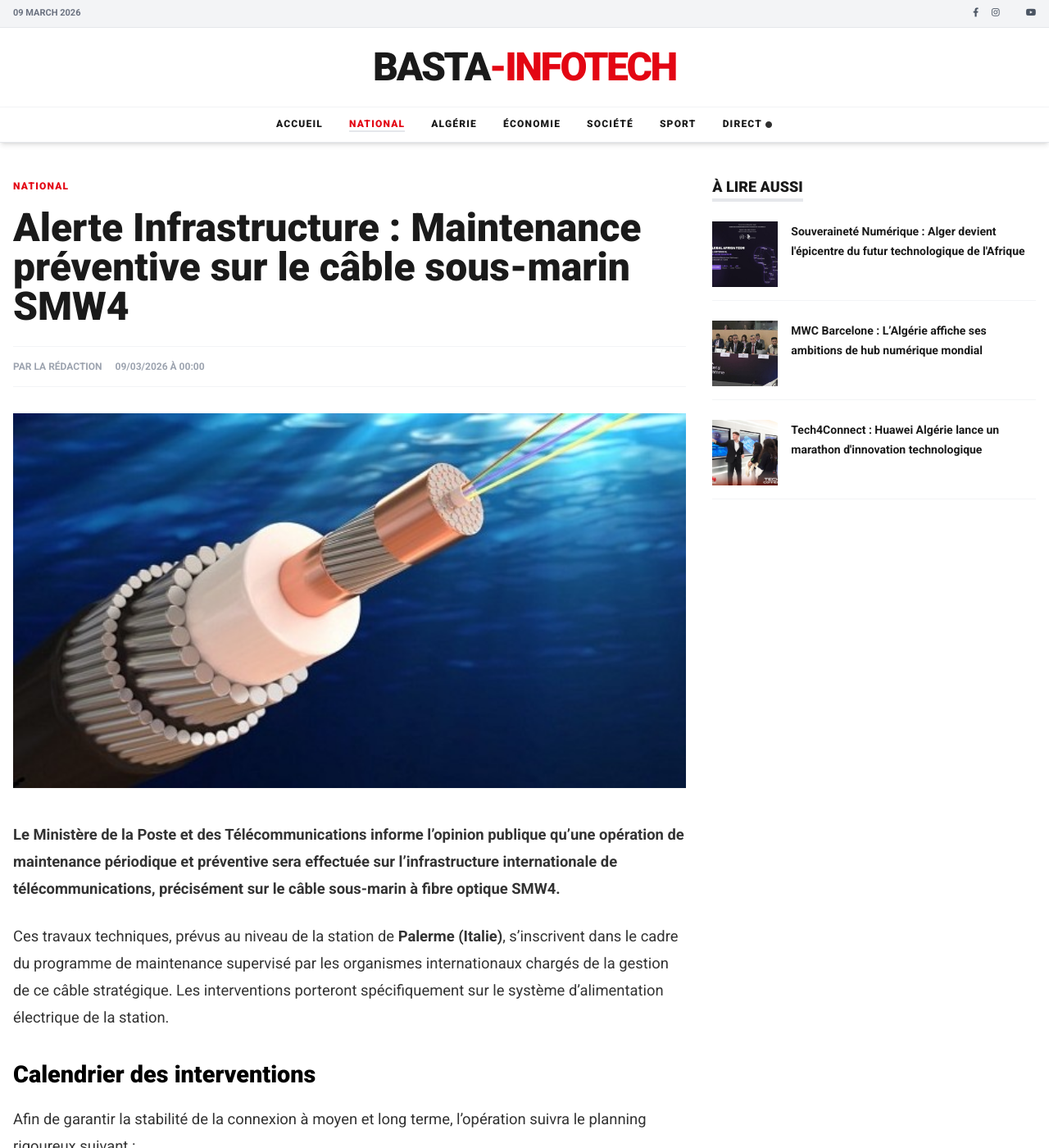
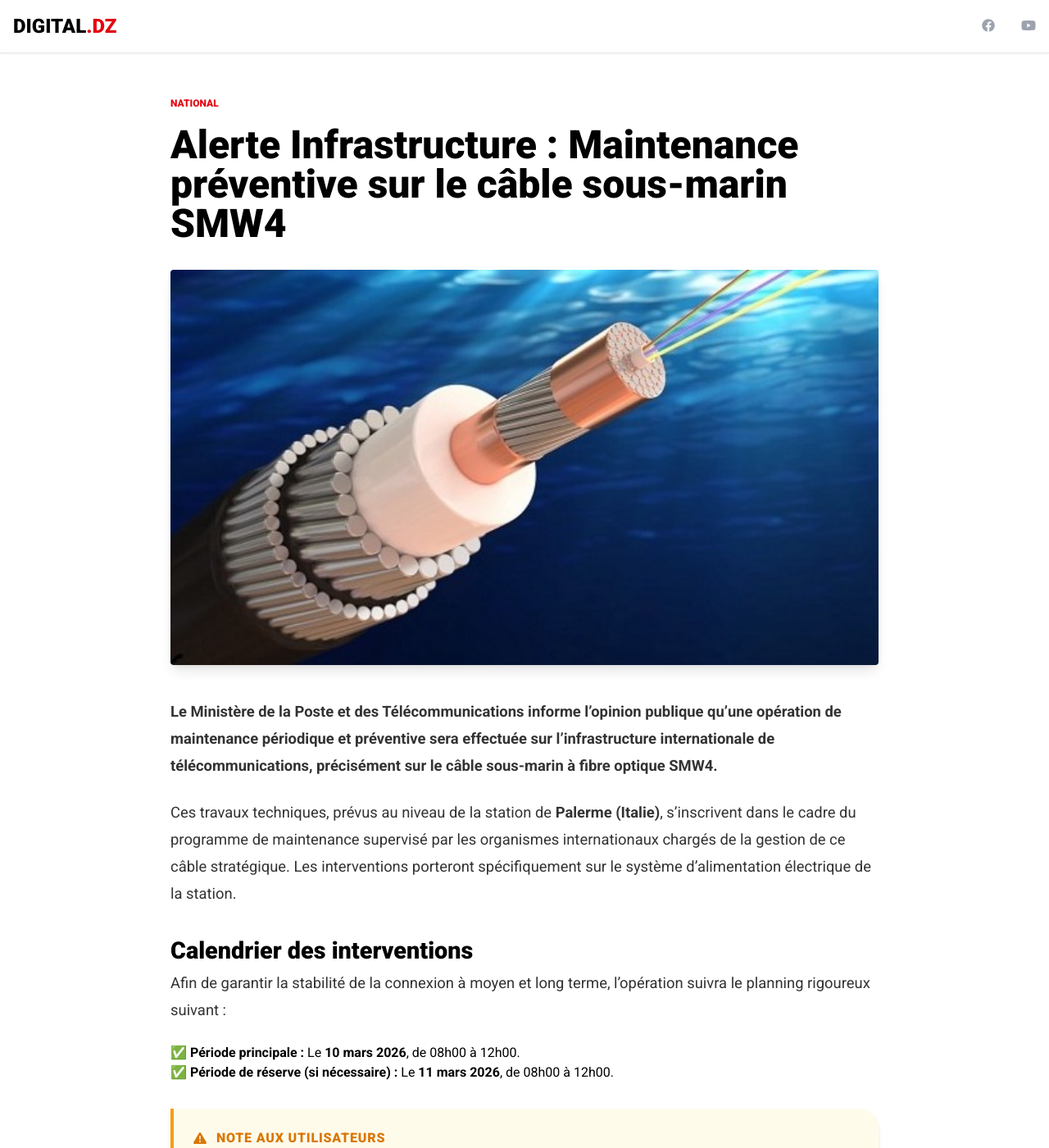
Before and after one commit to bastaps/Basta-InfosTech, a Jekyll site: the page built from presse/maintenance-cable-smw4.md, in a window 1280 px wide and 1400 px high. Shown: the whole window at 82% size. Built offline with Jekyll 4.4.1, drawn with Linux system fonts in a browser that asks for light colours; nearby versions of some CDN libraries; some of the changed text lies outside the part shown.

Commit message:
Update article.html

```diff
--- a/_layouts/article.html
+++ b/_layouts/article.html
@@ -1,137 +1,45 @@
+---
+# Layout article
+---
 <!DOCTYPE html>
 <html lang="fr">
 <head>
     <meta charset="UTF-8">
     <meta name="viewport" content="width=device-width, initial-scale=1.0">
-    <title>{{ page.title }} | Basta-InfosTech</title>
+    <title>{{ page.title }} | DIGITAL.DZ</title>
     <script src="https://cdn.tailwindcss.com"></script>
     <link rel="stylesheet" href="https://cdnjs.cloudflare.com/ajax/libs/font-awesome/6.4.0/css/all.min.css">
     <style>
         @import url('https://fonts.googleapis.com/css2?family=Roboto:wght@400;700;900&display=swap');
-        body { font-family: 'Roboto', sans-serif; background-color: #ffffff; color: #1a1a1a; }
+        body { font-family: 'Roboto', sans-serif; }
         .tsa-red { color: #E30613; }
-        .bg-tsa-red { background-color: #E30613; }
-        /* Style du contenu Markdown */
-        .article-body p { margin-bottom: 1.5rem; line-height: 1.8; font-size: 1.15rem; color: #333; }
-        .article-body h2 { font-size: 1.8rem; font-weight: 900; margin-top: 2rem; margin-bottom: 1rem; color: #000; }
-        .article-body img { border-radius: 4px; margin: 2rem 0; width: 100%; }
+        .article-content p { margin-bottom: 1.5rem; line-height: 1.8; font-size: 1.15rem; color: #333; }
+        .article-content h2 { font-size: 1.8rem; font-weight: 900; margin-top: 2rem; color: #000; }
     </style>
 </head>
 <body>
-
-    <!-- TOP BAR (Réseaux Sociaux & Date) -->
-    <div class="bg-gray-100 border-b border-gray-200 py-2">
-        <div class="container mx-auto px-4 flex justify-between items-center text-[11px] font-bold uppercase">
-            <div class="text-gray-500">{{ page.date | date: "%d %B %Y" }}</div>
-            <div class="flex items-center space-x-4 text-gray-600">
-                <a href="#" class="hover:text-blue-600"><i class="fab fa-facebook-f"></i></a>
-                <a href="#" class="hover:text-pink-600"><i class="fab fa-instagram"></i></a>
-                <a href="#" class="hover:text-black"><i class="fab fa-x-twitter"></i></a>
-                <a href="#" class="hover:text-red-600"><i class="fab fa-youtube"></i></a>
+    <nav class="bg-white border-b border-gray-200 py-4 sticky top-0 z-50 shadow-sm">
+        <div class="container mx-auto px-4 flex justify-between items-center">
+            <a href="{{ '/' | relative_url }}" class="text-2xl font-black uppercase">DIGITAL<span class="tsa-red">.DZ</span></a>
+            <div class="flex space-x-4 text-gray-400">
+                <a href="#"><i class="fab fa-facebook"></i></a>
+                <a href="#"><i class="fab fa-x-twitter"></i></a>
+                <a href="#"><i class="fab fa-youtube"></i></a>
             </div>
-        </div>
-    </div>
-
-    <!-- LOGO HEADER -->
-    <div class="bg-white py-6 border-b border-gray-100">
-        <div class="container mx-auto px-4 text-center">
-            <a href="{{ '/' | relative_url }}" class="text-4xl md:text-5xl font-black tracking-tighter uppercase">
-                BASTA<span class="tsa-red">-INFOTECH</span>
-            </a>
-        </div>
-    </div>
-
-    <!-- MENU STICKY (Comme TSA) -->
-    <nav class="bg-white shadow-md sticky top-0 z-50 border-b border-gray-200">
-        <div class="container mx-auto px-4">
-            <ul class="flex justify-center md:space-x-8 space-x-4 py-3 text-[11px] md:text-xs font-black uppercase tracking-widest overflow-x-auto whitespace-nowrap">
-                <li><a href="{{ '/' | relative_url }}" class="hover:tsa-red transition">Accueil</a></li>
-                <li class="border-b-2 border-tsa-red"><a href="#" class="tsa-red">{{ page.category }}</a></li>
-                <li><a href="#" class="hover:tsa-red transition">Algérie</a></li>
-                <li><a href="#" class="hover:tsa-red transition">Économie</a></li>
-                <li><a href="#" class="hover:tsa-red transition">Société</a></li>
-                <li><a href="#" class="hover:tsa-red transition">Sport</a></li>
-                <li><a href="#" class="hover:tsa-red transition font-black">Direct <i class="fas fa-circle text-[8px] animate-pulse"></i></a></li>
-            </ul>
         </div>
     </nav>
 
-    <!-- CONTENU DE L'ARTICLE -->
-    <main class="container mx-auto px-4 py-10">
-        <div class="flex flex-wrap -mx-4">
-
-            <!-- CORPS DE L'ARTICLE -->
-            <div class="w-full lg:w-2/3 px-4">
-                <header class="mb-8">
-                    <span class="tsa-red text-xs font-black uppercase tracking-widest">{{ page.category }}</span>
-                    <h1 class="text-3xl md:text-5xl font-black mt-4 leading-tight">
-                        {{ page.title }}
-                    </h1>
-                    <div class="flex items-center mt-6 py-4 border-y border-gray-100 text-gray-400 text-xs font-bold uppercase">
-                        <span class="mr-4">Par La Rédaction</span>
-                        <span>{{ page.date | date: "%d/%m/%Y à %H:%M" }}</span>
-                    </div>
-                </header>
-
-                {% if page.image %}
-                <figure class="mb-10">
-                    <img src="{{ page.image | relative_url }}" alt="{{ page.title }}" class="w-full shadow-sm">
-                </figure>
-                {% endif %}
-
-                <div class="article-body">
-                    {{ content }}
-                </div>
-
-                <!-- PARTAGE -->
-                <div class="mt-12 py-6 border-t border-gray-100">
-                    <p class="text-xs font-black uppercase mb-4">Partager cet article :</p>
-                    <div class="flex space-x-2">
-                        <button class="bg-blue-600 text-white px-6 py-2 rounded text-xs font-bold uppercase">Facebook</button>
-                        <button class="bg-black text-white px-6 py-2 rounded text-xs font-bold uppercase">X</button>
-                    </div>
-                </div>
-            </div>
-
-            <!-- SIDEBAR (Dernières infos) -->
-            <aside class="w-full lg:w-1/3 px-4 mt-12 lg:mt-0">
-                <div class="sticky top-20">
-                    <h3 class="text-lg font-black uppercase border-b-4 border-tsa-red inline-block mb-6">À lire aussi</h3>
-                    <div class="space-y-6">
-                        {% assign related = site.pages | where_exp: "item", "item.path contains 'presse/'" | sort: 'date' | reverse %}
-                        {% for post in related limit:5 %}
-                        {% unless post.url == page.url %}
-                        <div class="flex space-x-4 group border-b border-gray-100 pb-4">
-                            <img src="{{ post.image | relative_url }}" class="w-20 h-20 object-cover flex-shrink-0">
-                            <div>
-                                <a href="{{ post.url | relative_url }}" class="text-sm font-bold group-hover:tsa-red transition leading-tight">
-                                    {{ post.title }}
-                                </a>
-                            </div>
-                        </div>
-                        {% endunless %}
-                        {% endfor %}
-                    </div>
-                </div>
-            </aside>
+    <main class="container mx-auto max-w-4xl px-4 py-12">
+        <span class="tsa-red font-black uppercase text-xs">{{ page.category }}</span>
+        <h1 class="text-4xl md:text-5xl font-black mt-4 mb-8 leading-tight">{{ page.title }}</h1>
+        <img src="{{ page.image | relative_url }}" class="w-full rounded mb-10 shadow-lg">
+        <div class="article-content">
+            {{ content }}
         </div>
     </main>
 
-    <!-- FOOTER TSA STYLE -->
-    <footer class="bg-gray-900 text-white py-16 mt-20">
-        <div class="container mx-auto px-4 text-center">
-            <div class="text-3xl font-black uppercase mb-4">
-                BASTA<span class="tsa-red">-INFOTECH</span>
-            </div>
-            <div class="flex justify-center space-x-6 mb-8 text-xl">
-                <a href="#" class="hover:tsa-red"><i class="fab fa-facebook"></i></a>
-                <a href="#" class="hover:tsa-red"><i class="fab fa-instagram"></i></a>
-                <a href="#" class="hover:tsa-red"><i class="fab fa-x-twitter"></i></a>
-                <a href="#" class="hover:tsa-red"><i class="fab fa-youtube"></i></a>
-            </div>
-            <p class="text-gray-500 text-[10px] font-bold uppercase tracking-[0.4em]">© 2024 - 2026 Basta-InfosTech • Excellence Numérique</p>
-        </div>
+    <footer class="bg-gray-900 text-white py-10 text-center uppercase text-[10px] font-bold tracking-widest">
+        © 2026 DIGITAL.DZ • TOUS DROITS RÉSERVÉS
     </footer>
-
 </body>
 </html>
```
